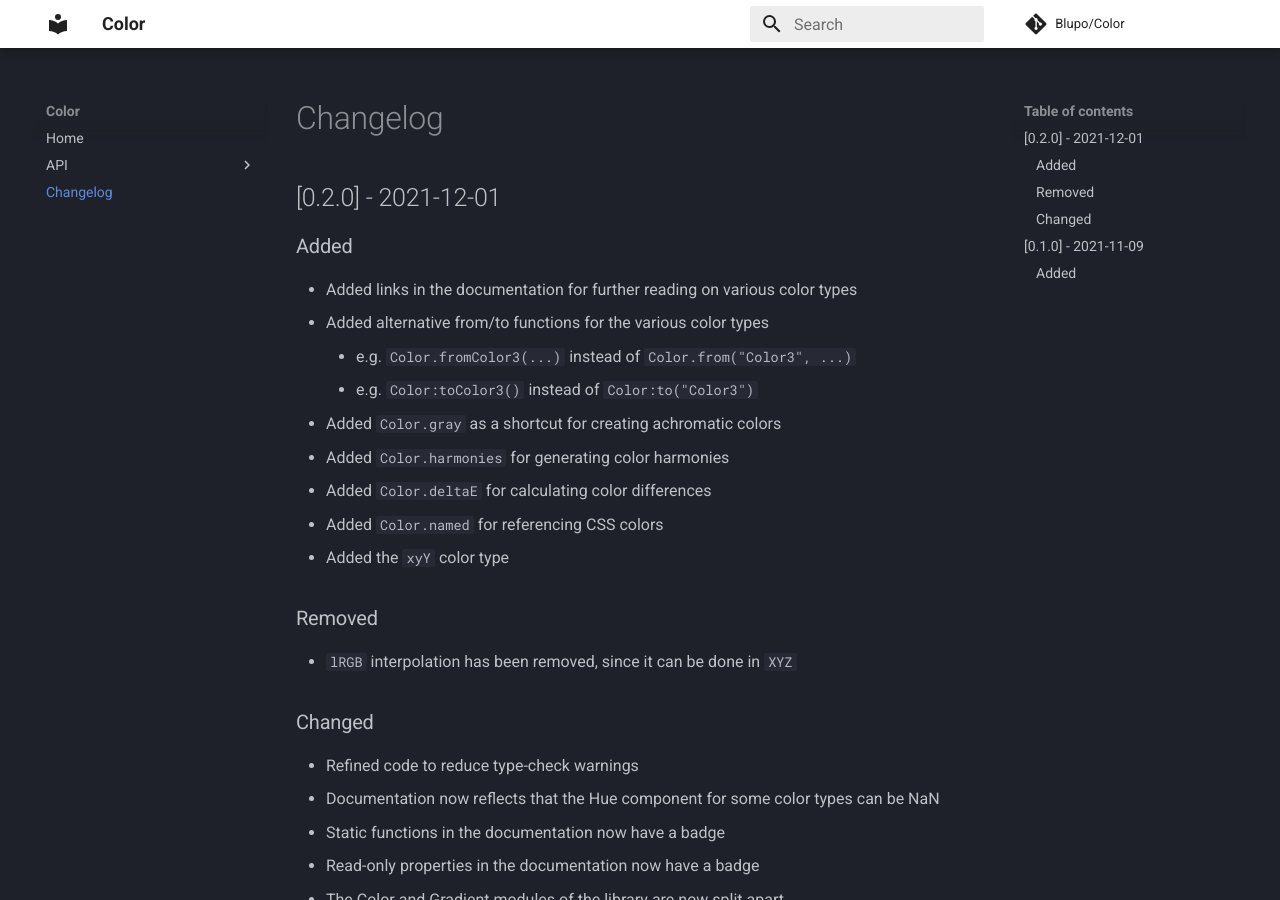
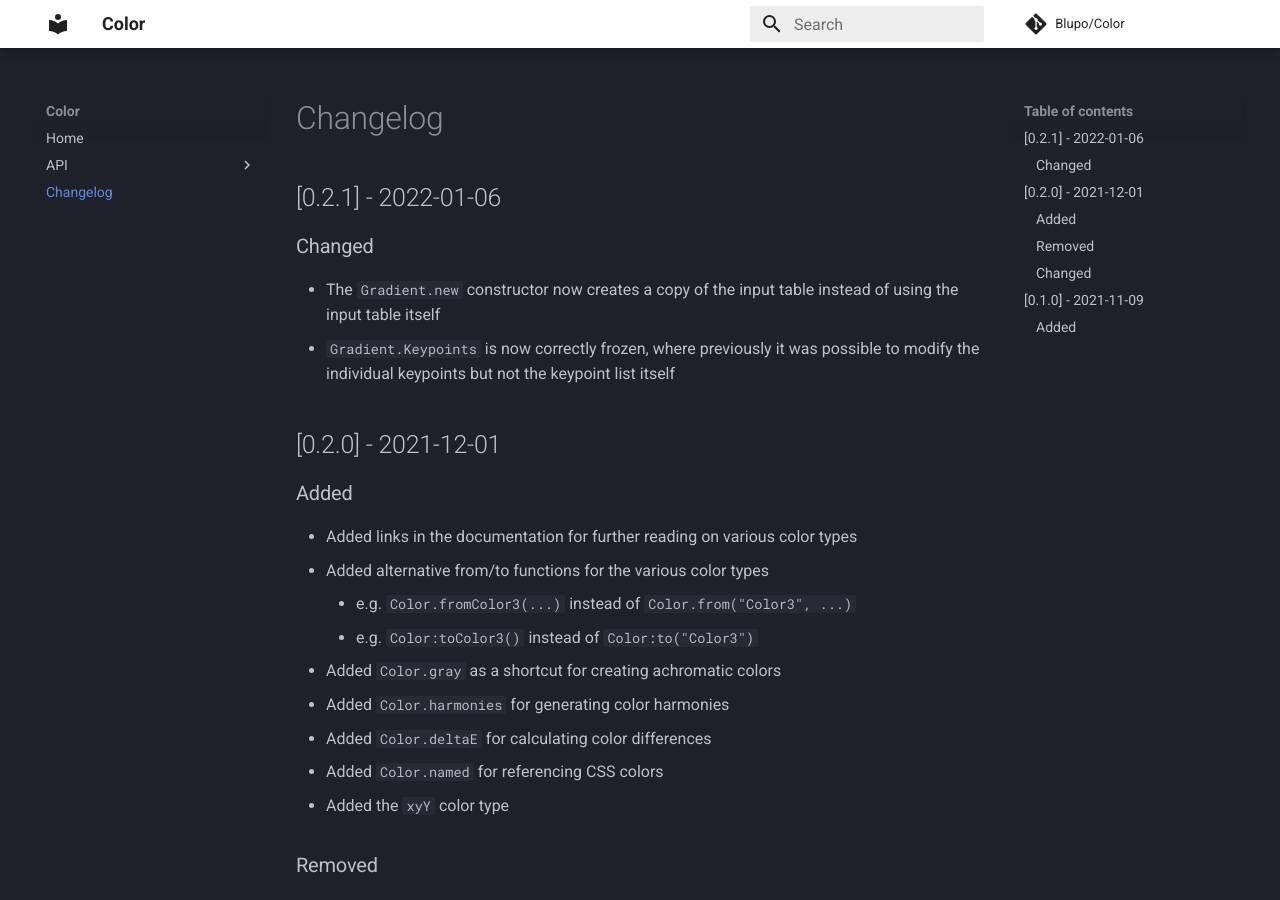
Before and after one commit to Blupo/Color, an MkDocs documentation site: the page built from docs/changelog.md, in a window 1280 px wide and 900 px high. Built offline with MkDocs 1.6.1 and Material for MkDocs 9.7.7, drawn with Linux system fonts in a browser that asks for light colours; comment, search, counter and statistics services are not loaded.

Commit message:
Modify Gradient constructor behaviour

```diff
--- a/docs/changelog.md
+++ b/docs/changelog.md
@@ -1,3 +1,9 @@
+## [0.2.1] - 2022-01-06
+
+### Changed
+- The `Gradient.new` constructor now creates a copy of the input table instead of using the input table itself
+- `Gradient.Keypoints` is now correctly frozen, where previously it was possible to modify the individual keypoints but not the keypoint list itself
+
 ## [0.2.0] - 2021-12-01
 ### Added
 - Added links in the documentation for further reading on various color types
```
Also changed, not shown: docs/api/gradient.md (+0 -3 lines), 2 other files.
